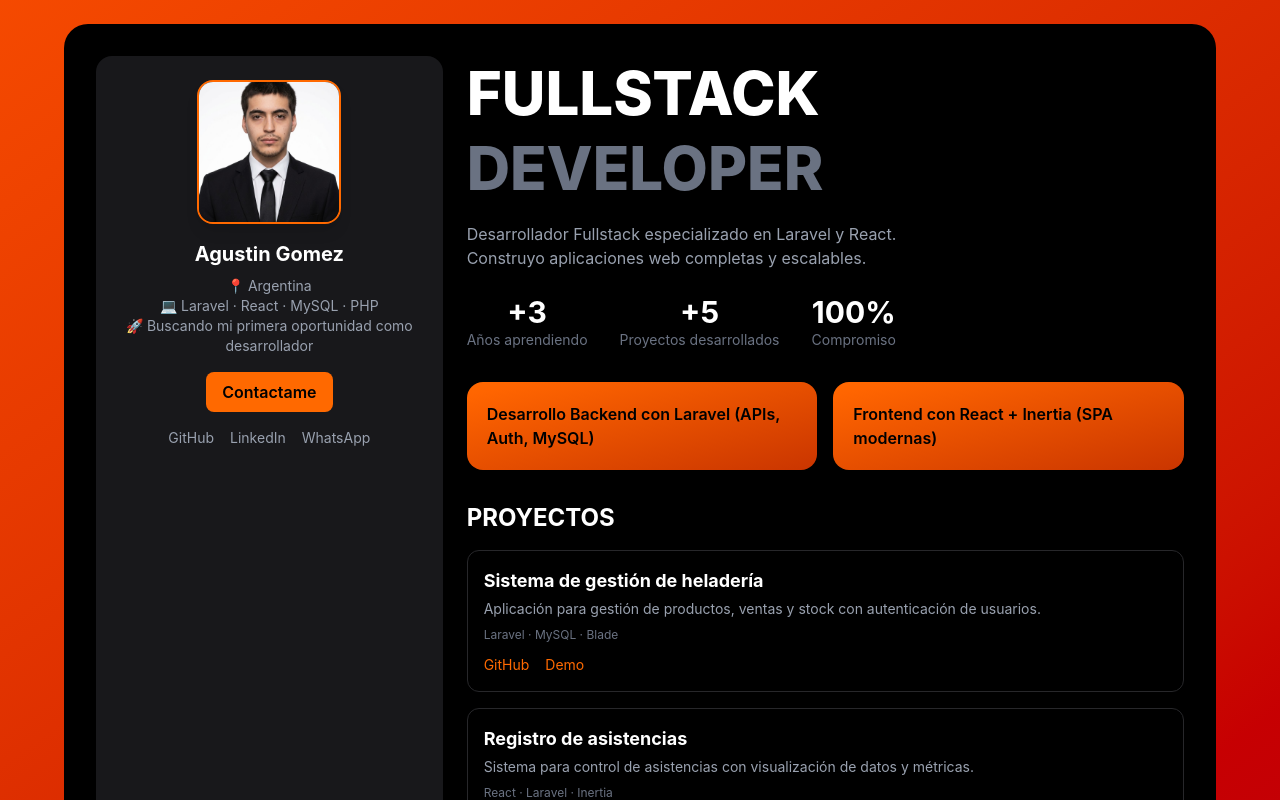
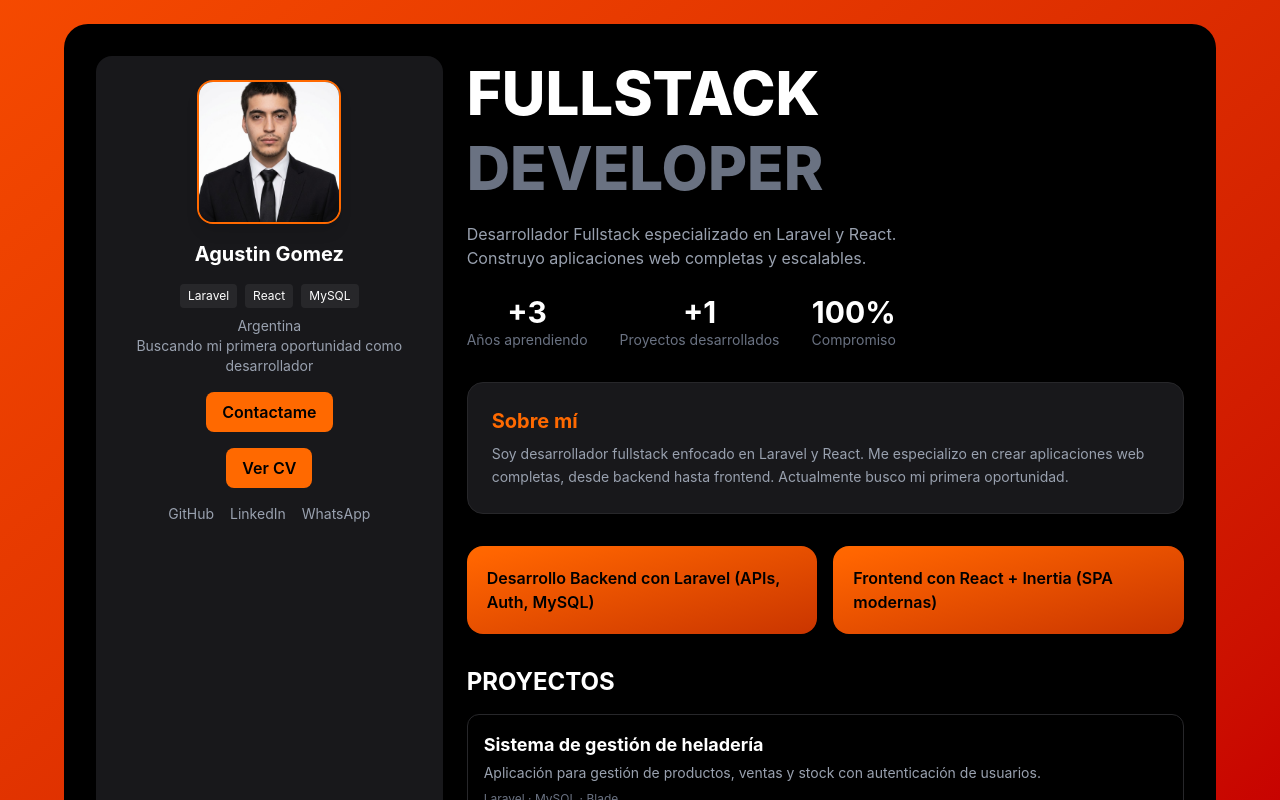
Before and after one commit to GomezBrianJoelAgustin/portafolioReact, a React app: page / in a window 1280 px wide. Shown: the top 800 px of the page. Built offline with nearby package versions, Linux system fonts and the light colour scheme; the HTML template or start-up script is replaced by a standard one.

Commit message:
CV cargado y retoques visuales.

```diff
--- a/src/App.tsx
+++ b/src/App.tsx
@@ -12,7 +12,7 @@ const projects: ProjectType[] = [
   {
     title: "Sistema de gestión de heladería",
     desc: "Aplicación para gestión de productos, ventas y stock con autenticación de usuarios.",
-    github: "https://github.com/GomezBrianJoelAgustin/ProyectoHeladeria",
+    github: "https://github.com/GomezBrianJoelAgustin",
     demo: "https://portafolio-react-mauve.vercel.app",
     tech: "Laravel · MySQL · Blade",
   },
@@ -40,10 +40,15 @@ function App() {
 
           <h2 className="text-xl font-bold">Agustin Gomez</h2>
 
+          <div className="flex gap-2 mt-4 flex-wrap">
+            <span className="bg-zinc-800 px-2 py-1 rounded text-xs">Laravel</span>
+            <span className="bg-zinc-800 px-2 py-1 rounded text-xs">React</span>
+            <span className="bg-zinc-800 px-2 py-1 rounded text-xs">MySQL</span>
+          </div>
+
           <p className="text-gray-400 text-sm mt-2">
-            📍 Argentina <br />
-            💻 Laravel · React · MySQL · PHP <br />
-            🚀 Buscando mi primera oportunidad como desarrollador
+            Argentina <br />
+            Buscando mi primera oportunidad como desarrollador
           </p>
 
           {/* CTA (esto faltaba) */}
@@ -53,6 +58,14 @@ function App() {
             className="mt-4 inline-block bg-orange-500 text-black px-4 py-2 rounded-lg font-semibold hover:bg-orange-600 transition"
           >
             Contactame
+          </a>
+
+          <a
+            href="/CV-Agustin-Gomez.pdf"
+            target="_blank"
+            className="mt-4 inline-block bg-orange-500 text-black px-4 py-2 rounded-lg font-semibold hover:bg-orange-600 transition"
+          >
+            Ver CV
           </a>
 
           {/* Links */}
@@ -103,9 +116,21 @@ function App() {
             {/* Stats */}
             <div className="flex gap-8 mt-6">
               <Stat number="+3" label="Años aprendiendo" />
-              <Stat number="+5" label="Proyectos desarrollados" />
+              <Stat number="+1" label="Proyectos desarrollados" />
               <Stat number="100%" label="Compromiso" />
             </div>
+          </div>
+
+          <div className="bg-zinc-900 rounded-2xl p-6 border border-zinc-800 hover:border-orange-500 transition-all duration-300">
+            <h2 className="text-xl font-bold mb-2 text-orange-500">
+              Sobre mí
+            </h2>
+
+            <p className="text-gray-400 text-sm leading-relaxed">
+              Soy desarrollador fullstack enfocado en Laravel y React.
+              Me especializo en crear aplicaciones web completas, desde backend hasta frontend.
+              Actualmente busco mi primera oportunidad.
+            </p>
           </div>
 
           {/* Cards */}
```
Also changed, not shown: 1 other file (tests, documents, lock files or other folders).
